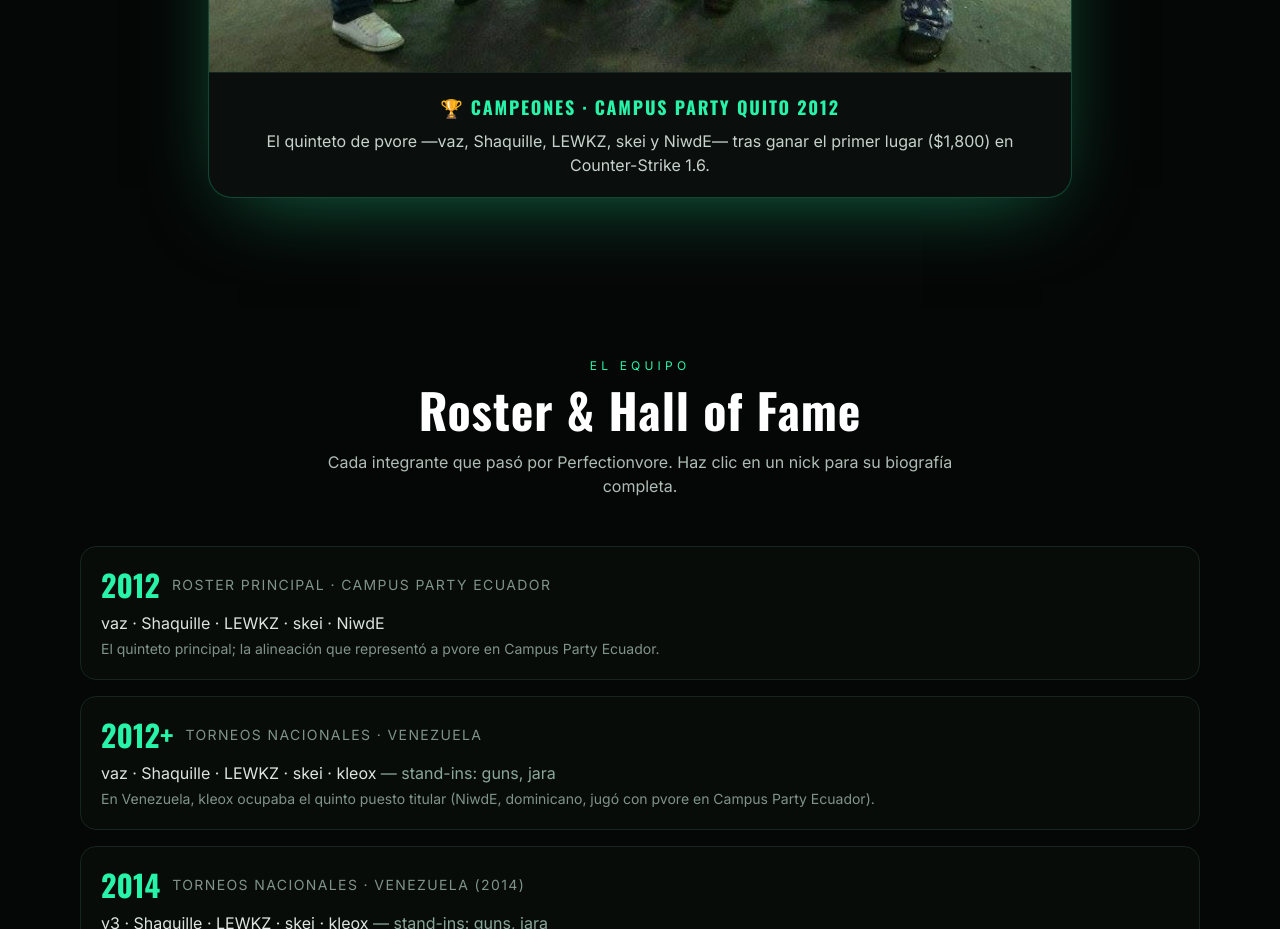
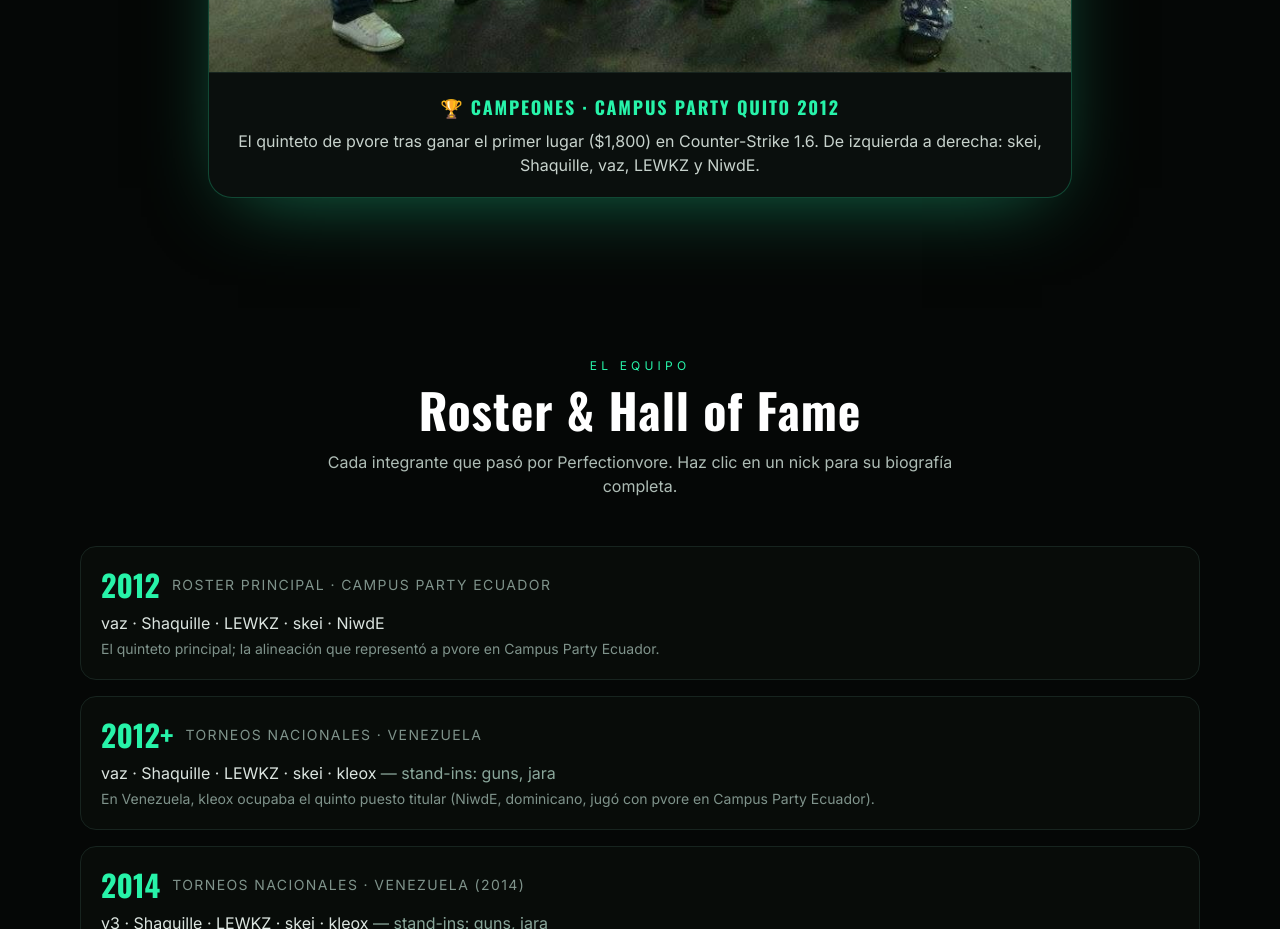
Before and after one commit to diurnalreign/perfectionvore, a React (Vite) app: page / in a window 1280 px wide. Shown: the part 1440-2369 px from the top of the page. Built offline with nearby package versions, Linux system fonts and the light colour scheme.

Commit message:
Corrige el pie de la foto de campeones (orden real izq→der)
De izquierda a derecha: skei, Shaquille, vaz, LEWKZ y NiwdE.

Co-Authored-By: Claude Opus 4.8 <noreply@anthropic.com>
Claude-Session: https://claude.ai/code/session_01BB6Kwsi6y9yUf3GDsb7pND

```diff
--- a/src/components/ChampionsFeature.tsx
+++ b/src/components/ChampionsFeature.tsx
@@ -22,8 +22,8 @@ export default function ChampionsFeature() {
             🏆 Campeones · Campus Party Quito 2012
           </p>
           <p className="mt-2 text-[#c7d2cc]">
-            El quinteto de pvore —vaz, Shaquille, LEWKZ, skei y NiwdE— tras ganar el primer
-            lugar ($1,800) en Counter-Strike 1.6.
+            El quinteto de pvore tras ganar el primer lugar ($1,800) en Counter-Strike 1.6.
+            De izquierda a derecha: skei, Shaquille, vaz, LEWKZ y NiwdE.
           </p>
         </figcaption>
       </figure>
```
